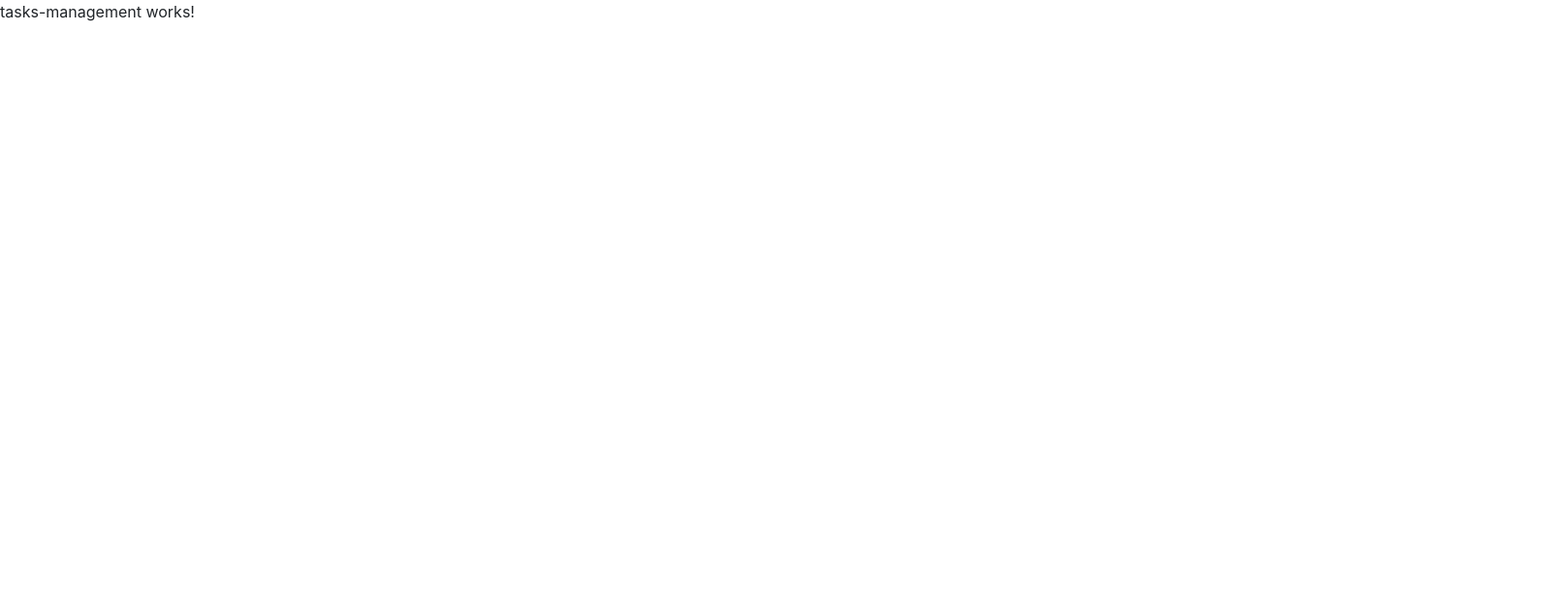
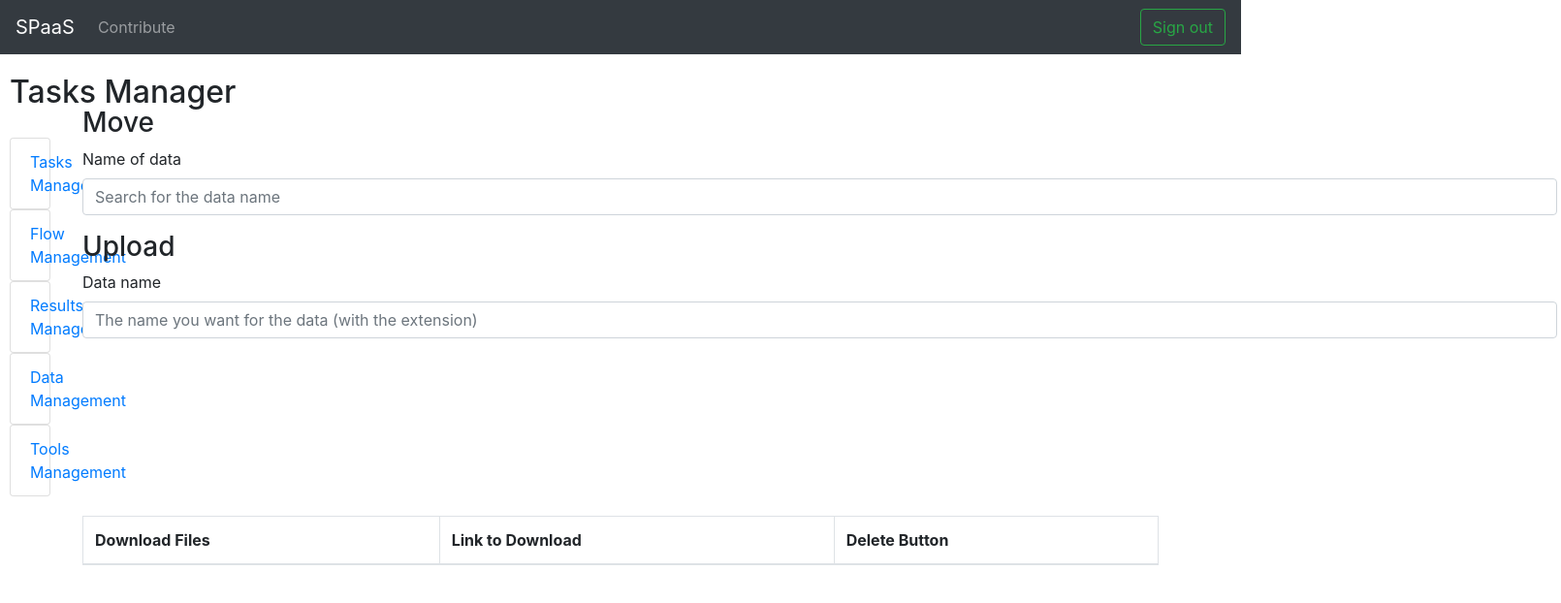
Before and after one commit to Guilhermeslucas/SPaaS, an Angular app in the folder front-end/: page /tasksmanager in a window 1280 px wide. Shown: the top 622 px of the page at 97% size, 1610 px wide, since content can reach past the window. Built offline with nearby package versions, Linux system fonts and the light colour scheme.

Commit message:
adding more code on components

```diff
--- a/front-end/src/app/tasks-management/tasks-management.component.css
+++ b/front-end/src/app/tasks-management/tasks-management.component.css
@@ -0,0 +1,27 @@
+.sidemenu {
+    padding-top: 20px;
+    padding-right: 1600px;
+    padding-left: 10px;
+}
+
+.pagetitle {
+    padding-top: 20px;
+    padding-left: 10px;
+}
+
+.custom-table {
+    position: absolute;
+    top: 110px;
+}
+
+.custom-forms {
+    width: 555%;
+}
+
+.file-button {
+    padding-left: 375px;
+}
+
+.special-table {
+    margin-top: 20px;
+}
--- a/front-end/src/app/tasks-management/tasks-management.component.html
+++ b/front-end/src/app/tasks-management/tasks-management.component.html
@@ -1,3 +1,77 @@
-<p>
-  tasks-management works!
-</p>
+<nav class="navbar navbar-expand-lg navbar-dark bg-dark">
+  <a class="navbar-brand" href="/">SPaaS</a>
+  <button class="navbar-toggler" type="button" data-toggle="collapse" data-target="#navbarSupportedContent" aria-controls="navbarSupportedContent" aria-expanded="false" aria-label="Toggle navigation">
+    <span class="navbar-toggler-icon"></span>
+  </button>
+
+  <div class="collapse navbar-collapse" id="navbarSupportedContent">
+    <ul class="navbar-nav mr-auto">
+
+      <li class="nav-item">
+        <a class="nav-link" href="https://github.com/Guilhermeslucas/SPaaS">Contribute</a>
+      </li>
+    </ul>
+    <form class="form-inline my-2 my-lg-0">
+      <a class="nav-link" style="color: aliceblue">{{ loggedMail }}</a>
+    </form>
+    <form class="form-inline my-2 my-lg-0">
+      <button class="btn btn-outline-success my-2 my-sm-0" type="submit">Sign out</button>
+    </form>
+  </div>
+</nav>
+
+<div class="pagetitle">
+<h2>Tasks Manager</h2>
+</div>
+
+<div class="sidemenu">
+<ul class="list-group">
+  <a href="/tasksmanager"><li class="list-group-item">Tasks Management</li></a>
+  <a href="/results"><li class="list-group-item">Flow Management</li></a>
+  <a href="/definition"><li class="list-group-item">Results Management</li></a>
+  <a href="/datamanager"><li class="list-group-item">Data Management</li></a>
+  <a href="/toolsmanager"><li class="list-group-item">Tools Management</li></a>
+</ul>
+</div>
+
+<div class="container">
+<div class="custom-table">
+  <form>
+          <div class="custom-forms">
+          <h3>Move</h3>
+          <div class="form-group">
+              <label for="scriptinput">Name of data</label>
+              <input  class="form-control" id="scriptinput" placeholder="Search for the data name">
+          </div>
+          <h3>Upload</h3>
+          <div class="form-group">
+              <label for="codeinput">Data name</label>
+              <input  class="form-control" name="nameOfFile" [(ngModel)]="nameOfFile" id="jobname" placeholder="The name you want for the data (with the extension)">
+          </div>
+          </div>
+  </form>
+</div>
+</div>
+
+<div class="container">
+<div class="special-table">
+<div clas="files-table">
+        <table class="table table-bordered">
+            <thead>
+              <tr>
+                <th scope="col">Download Files</th>
+                <th scope="col">Link to Download</th>
+                <th scope="col">Delete Button</th>
+              </tr>
+            </thead>
+            <tbody>
+              <tr *ngFor="let name of fileNames">
+                <td scope="row">{{ name }}</td>
+                <td>{{ "https://seismicdata.blob.core.windows.net/seismic-data/" +  name }} </td>
+                <td><button class="btn btn-primary" (click)="deleteData(name)">Delete Data</button></td>
+              </tr>
+            </tbody>
+          </table>
+</div>
+</div>
+</div>
```
Also changed, not shown: 1 other file (tests, documents, lock files or other folders).
